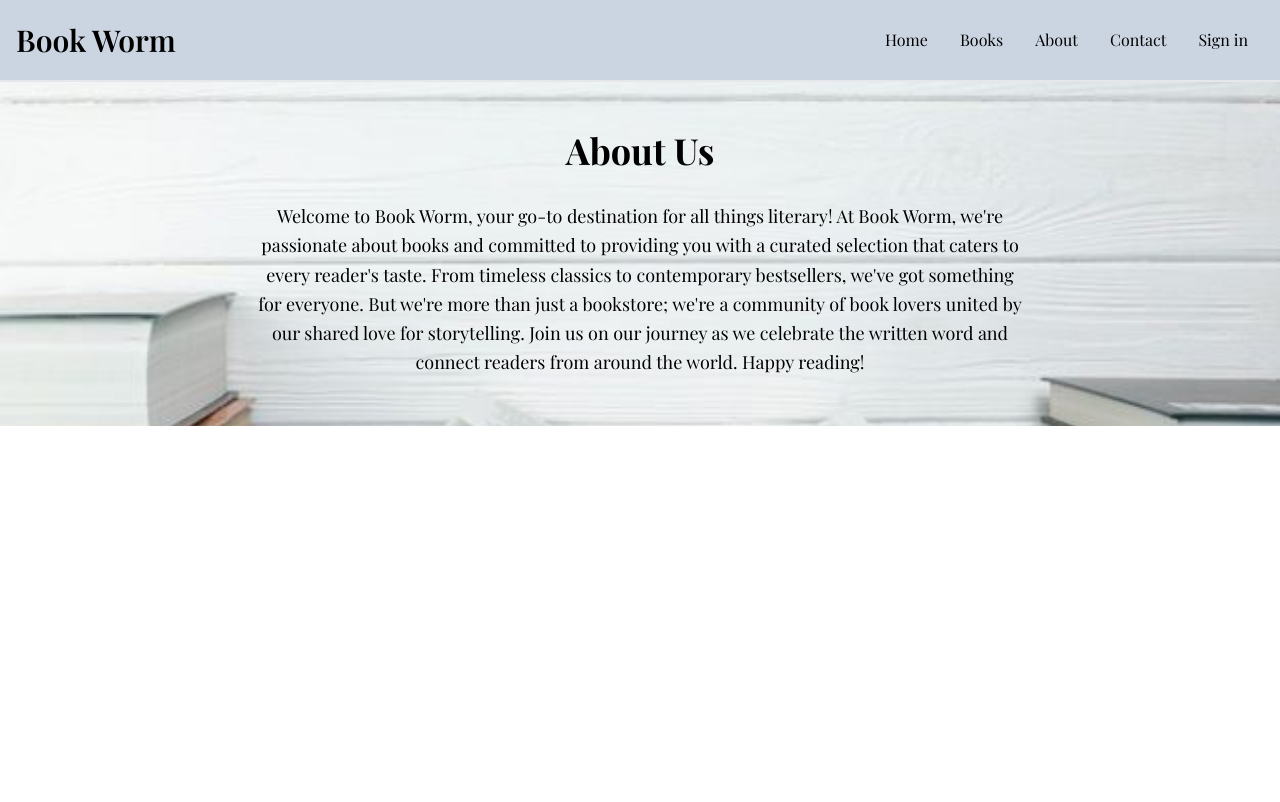
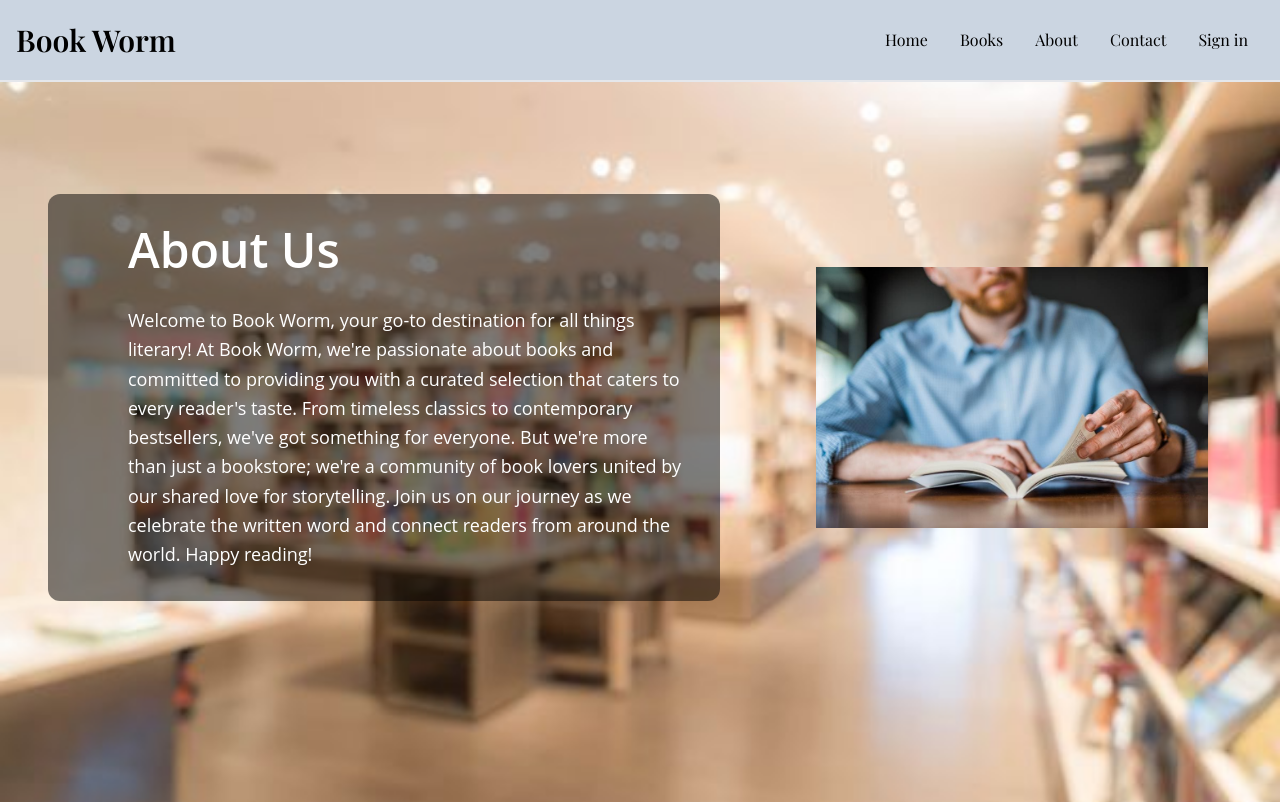
Before and after one commit to frenchMontajes/2BSCS-1_Herrera_Montajes_Saberon_Yumul, a React (Vite) app: page /about in a window 1280 px wide. Built offline with nearby package versions, Linux system fonts and the light colour scheme; a web font is replaced by a local one.

Commit message:
aboutpage revision

```diff
--- a/src/components/Aboutpage.tsx
+++ b/src/components/Aboutpage.tsx
@@ -1,10 +1,14 @@
 function AboutPage() {
-    return (
-      <div className="container mx-auto py-12 px-4 flex items-center justify-center" style={{ backgroundImage: "url('/book.jpg')",
-      backgroundSize: "cover", backgroundPosition: "center", backgroundRepeat: "no-repeat" }}>
-        <div className="max-w-3xl mx-auto text-center text-black">
-          <h1 className="text-4xl font-bold mb-8">About Us</h1>
-          <p className="text-lg leading-relaxed">
+  return (
+    <div className="container py-16 px-4" style={{ backgroundImage: "url('12334.jpg')", backgroundSize: "cover", backgroundPosition: "center", backgroundRepeat: "no-repeat", minHeight: "90vh", minWidth: "98.8vw" }}>
+      <div className="flex flex-col md:flex-row items-center justify-between">
+        <div className="max-w-2xl text-left text-white pr-0 md:pr-8 md:pl-20 ml-8 mt-12 relative rounded-xl
+        overflow-hidden py-8">
+          <div className="absolute inset-0 bg-black opacity-50"></div>
+          <h1 className="text-5xl mb-8 relative z-10 font-semibold"
+          style={{ fontFamily: "Open Sans, sans-serif" }}>About Us</h1>
+          <p className="text-lg leading-relaxed relative z-10" style={{ fontFamily: "Open Sans, sans-serif",
+          fontWeight: 400 }}>
             Welcome to Book Worm, your go-to destination for all things literary! At Book Worm,
             we're passionate about books and committed to providing you with a curated selection
             that caters to every reader's taste. From timeless classics to contemporary bestsellers,
@@ -13,8 +17,12 @@ function AboutPage() {
             celebrate the written word and connect readers from around the world. Happy reading!
           </p>
         </div>
+        <div className="max-w-xl ml-24 mt-12 mr-14">
+          <img src="bk.jpg" alt="Book Worm" className="w-full max-w-lg" />
+        </div>
       </div>
-    );
-  }
+    </div>
+  );
+}
 
-  export default AboutPage;
+export default AboutPage;
```
Also changed, not shown: public/bk.jpg (added), public/bkk.jpg (added).
